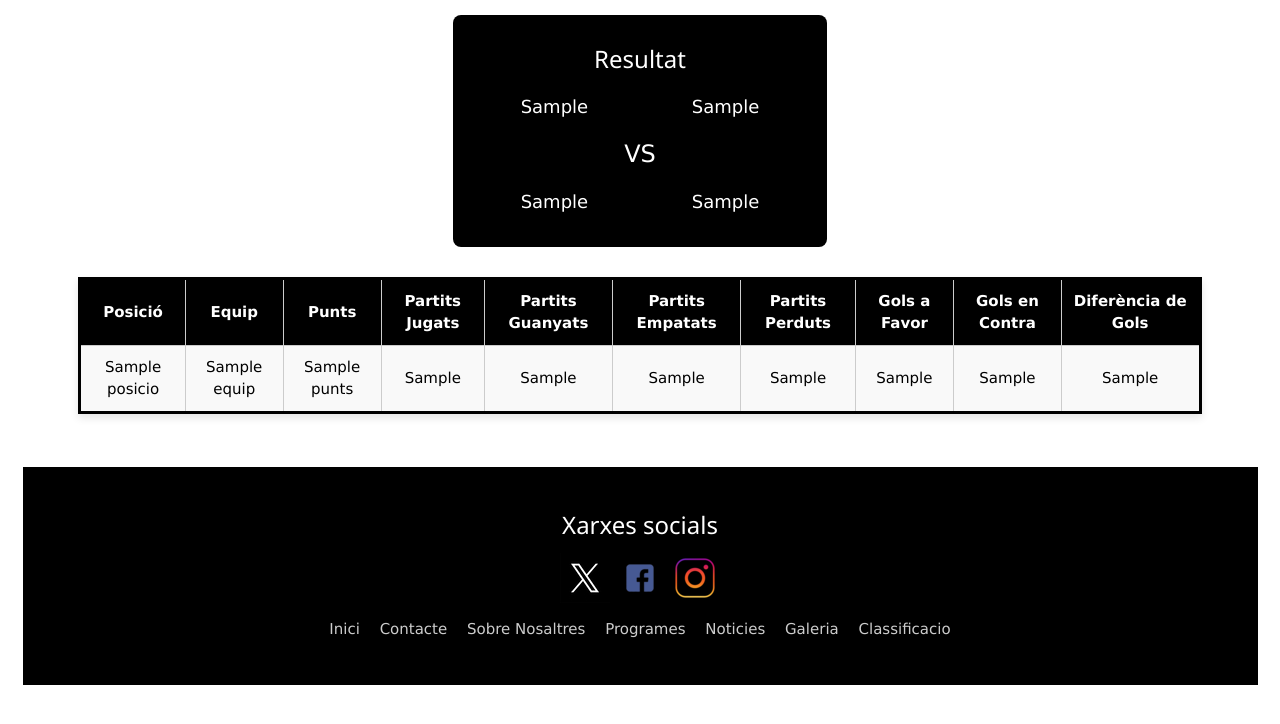
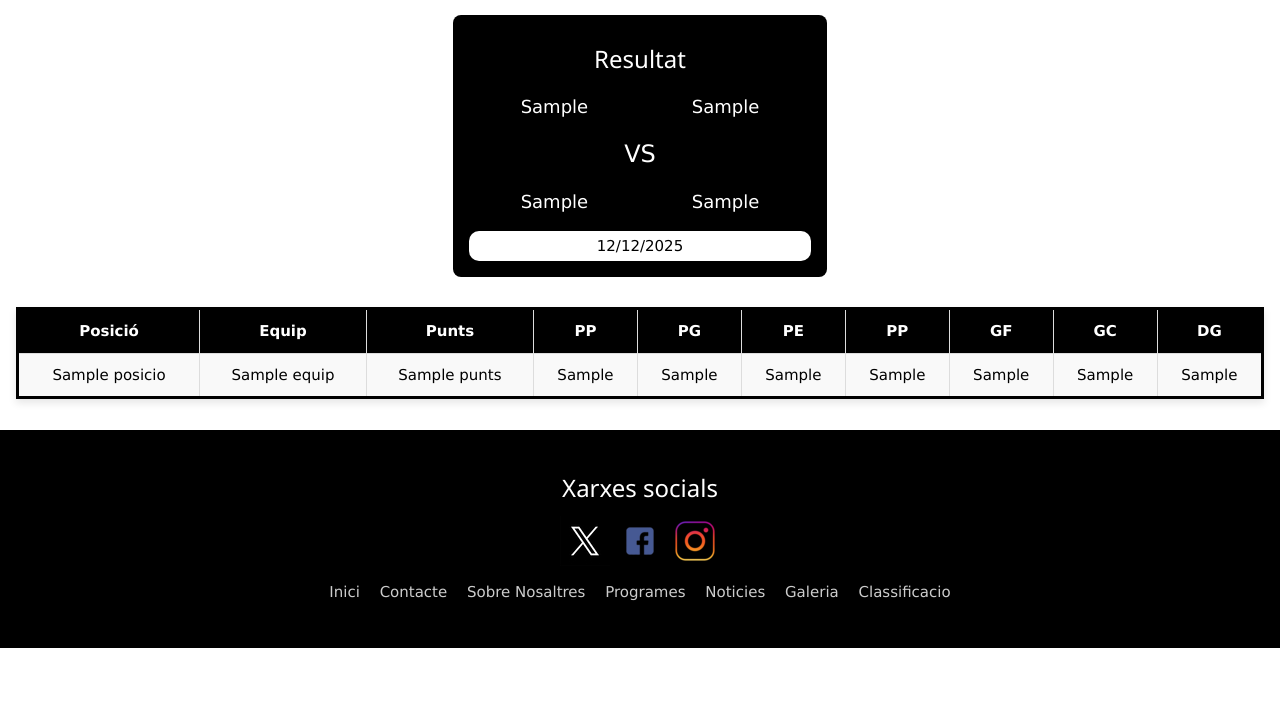
Before and after one commit to BruunoA/ProyectoFinal, a CodeIgniter 4 app: the page made by app/Views/classificacio.php in a window 1280 px wide. Shown: the part 45-769 px from the top of the page. Run offline with PHP 8.4 and a stand-in for CodeIgniter, Linux system fonts and the light colour scheme; the template is opened without the code that fills it: most values are stand-ins (such as "Sample title", 1, 10 or a date in 2020); some libraries are stand-ins or nearby versions.

Commit message:
classificacioTaulaResponsive

```diff
--- a/app/Views/classificacio.php
+++ b/app/Views/classificacio.php
@@ -7,12 +7,49 @@
     <link rel="stylesheet" href="<?= base_url('assets/css/classificacio.css'); ?>">
     <link rel="stylesheet" href="<?= base_url('assets/css/main.css'); ?>">
     <title>Classificacio</title>
+    <style>
+        .resultats-container {
+            display: flex;
+            flex-wrap: wrap;
+            justify-content: center;
+            gap: 1rem;
+        }
+        .resultat-card {
+            width: 30%;
+            min-width: 280px;
+        }
+
+        .table-responsive {
+            overflow-x: auto;
+        }
+        table {
+            width: 100%;
+            border-collapse: collapse;
+        }
+        th, td {
+            padding: 10px;
+            text-align: center;
+            border: 1px solid #ddd;
+        }
+
+        @media screen and (max-width: 768px) {
+            .resultats-container {
+                flex-direction: column;
+                align-items: center;
+            }
+            .resultat-card {
+                width: 90%;
+            }
+        }
+    </style>
 </head>
 <body>
+
 <?= $this->include('general/menu'); ?>
-<div class="w3-container" style="display: flex; justify-content: center; gap: 1rem;">
+
+<div class="w3-container resultats-container">
     <?php foreach ($resultats as $resultat): ?>
-        <div style="width: 30%;">
+        <div class="resultat-card">
             <div class="w3-container w3-black w3-center w3-padding-16" style="border-radius: 8px; margin-top:1rem">
                 <h1 class="w3-xlarge w3-margin-bottom">Resultat</h1>
                 <div class="w3-row w3-margin-bottom">
@@ -26,24 +63,27 @@
                     <div class="w3-half w3-large"><?= esc($resultat['gols_v']) ?></div>
                     <div class="w3-half w3-large"><?= esc($resultat['gols_l']) ?></div>
                 </div>
+                <footer class="w3-white w3-padding-small w3-border-top-black w3-border-light-gray" style="border-radius: 10px;">
+                    12/12/2025
+                </footer>
             </div>
         </div>
     <?php endforeach; ?>
 </div>
 
-<div class="w3-container">
+<div class="w3-container table-responsive">
     <table>
         <tr>
             <th>Posició</th>
             <th>Equip</th>
             <th>Punts</th>
-            <th>Partits Jugats</th>
-            <th>Partits Guanyats</th>
-            <th>Partits Empatats</th>
-            <th>Partits Perduts</th>
-            <th>Gols a Favor</th>
-            <th>Gols en Contra</th>
-            <th>Diferència de Gols</th>
+            <th>PP</th>
+            <th>PG</th>
+            <th>PE</th>
+            <th>PP</th>
+            <th>GF</th>
+            <th>GC</th>
+            <th>DG</th>
         </tr>
         <?php foreach ($taula as $equip): ?>
         <tr>
@@ -58,9 +98,11 @@
             <td><?= esc($equip['gc']) ?></td>
             <td><?= esc($equip['dg']) ?></td>
         </tr>
-<?php endforeach; ?>
+        <?php endforeach; ?>
     </table>
 </div>
+
 <?= $this->include('general/footer'); ?>
+
 </body>
 </html>
--- a/app/Views/general/footer.php
+++ b/app/Views/general/footer.php
@@ -1,5 +1,5 @@
 <link rel="stylesheet" href="<?= base_url('assets/css/main.css'); ?>">
-<footer style="background-color: black; color: white; padding: 2rem 0; text-align: center; margin:1.5rem">
+<footer style="background-color: black; color: white; padding: 2rem 0; text-align: center;">
     <div>
         <h3>Xarxes socials</h3>
         <img src="<?= base_url('assets/img/x.jpg') ?>" alt="">
--- a/app/Views/general/menu.php
+++ b/app/Views/general/menu.php
@@ -16,8 +16,8 @@
     </div>
 </nav>
 
-<!-- <script>
+<script>
     function toggleMenu() {
         document.querySelector(".menu-items").classList.toggle("show");
     }
-</script> -->
+</script>
```
